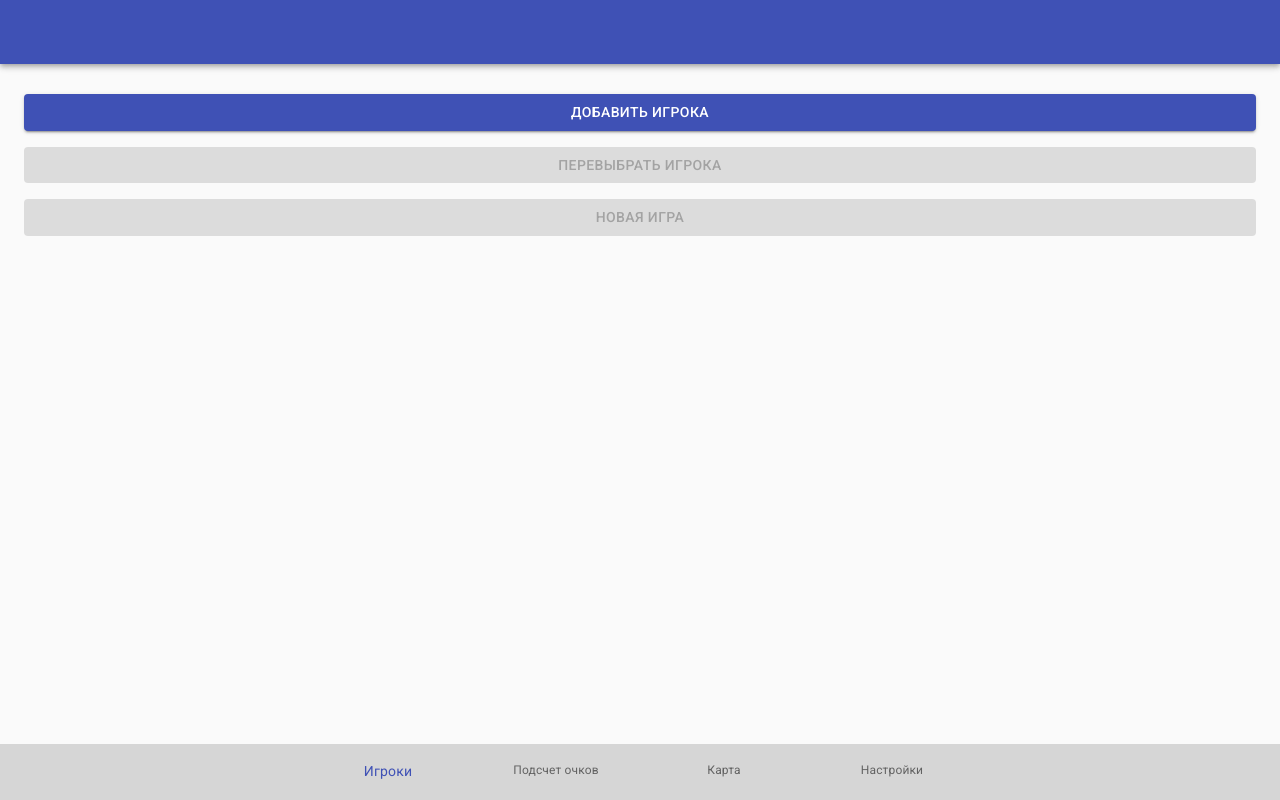
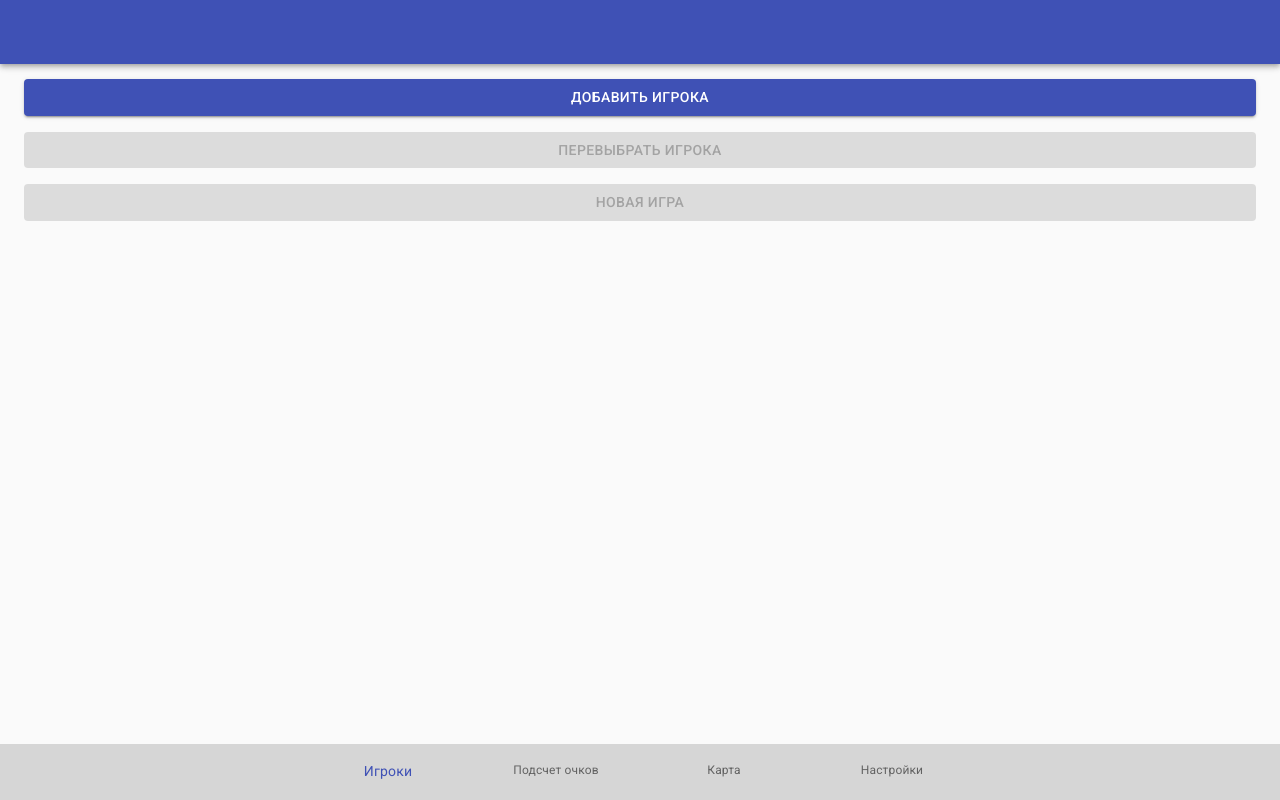
Before and after one commit to justbenya/scythe-app, a React (Create React App) app: page /#/fraction/ in a window 1280 px wide. Built offline with nearby package versions, Linux system fonts and the light colour scheme.

Commit message:
Добавил подсветку для текущего раздела с игроками

```diff
--- a/src/components/AppMenuNavigation.tsx
+++ b/src/components/AppMenuNavigation.tsx
@@ -4,6 +4,7 @@ import { useSelector } from 'react-redux';
 import { Link, useHistory } from 'react-router-dom';
 import { getLastAddedFraction } from '../common/scytheLogic';
 import { IPlayer } from '../features/players/types';
+import { routes } from '../routes';
 import { RootState } from '../store/rootReducer';
 
 const AppMenuNavigation: FunctionComponent = () => {
@@ -15,7 +16,7 @@ const AppMenuNavigation: FunctionComponent = () => {
             <BottomNavigationAction
                 component={ Link }
                 label="Игроки"
-                value={ `/fraction/${ getLastAddedFraction(players) }` }
+                value={ history.location.pathname.includes(routes.index.path) ? history.location.pathname : null }
                 to={ `/fraction/${ getLastAddedFraction(players) }` }
             />
 
--- a/src/layouts/Main.tsx
+++ b/src/layouts/Main.tsx
@@ -40,7 +40,7 @@ const Main: FunctionComponent<Props> = (props) => {
             <ToastMessage />
 
             <Container fixed  className={ classes.fixed }>
-                <main style={ { height: '100%', paddingTop: 30} }>
+                <main style={ { height: '100%', paddingTop: 15} }>
                     { props.children }
                 </main>
             </Container>
```
